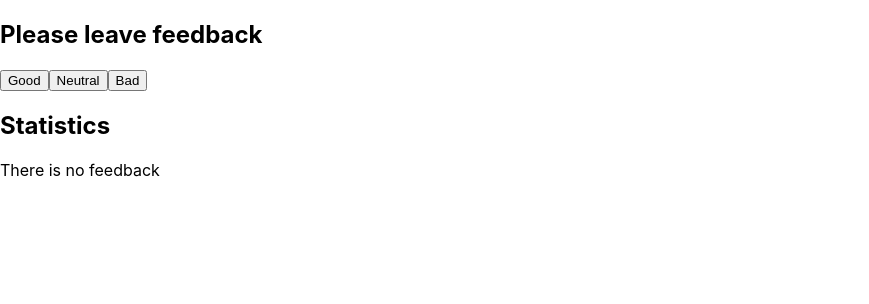
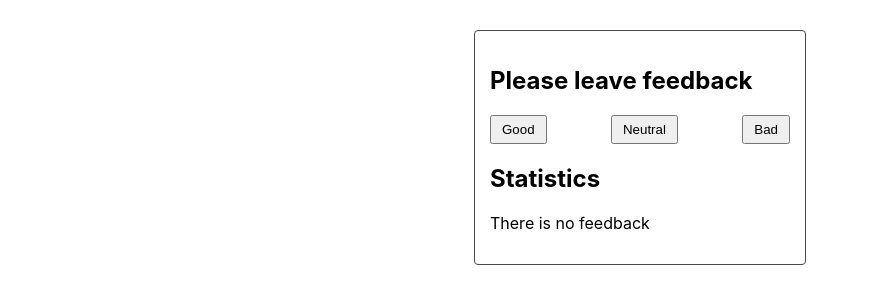
Before and after one commit to kovlanproj/goit-react-hw-02-feedback, a React (Create React App) app: page / in a window 1280 px wide. Shown: the top 304 px of the page, without its empty margins (0-869 px from the left). Built offline with nearby package versions, Linux system fonts and the light colour scheme.

Commit message:
add style

```diff
--- a/package.json
+++ b/package.json
@@ -4,6 +4,8 @@
   "private": true,
   "homepage": "https://kovlanproj.github.io/goit-react-hw-02-feedback/",
   "dependencies": {
+    "@emotion/react": "^11.10.0",
+    "@emotion/styled": "^11.10.0",
     "@testing-library/jest-dom": "^5.16.3",
     "@testing-library/react": "^12.1.4",
     "@testing-library/user-event": "^13.5.0",
--- a/src/components/App.jsx
+++ b/src/components/App.jsx
@@ -3,6 +3,7 @@
 import { FeedbackOptions } from './Feedback';
 import { Section } from './Feedback';
 import { Notification } from './Feedback';
+import { Container } from './App.styled.js';
 
 // export const App = () => {
 //   return <Feedback />;
@@ -38,7 +39,7 @@
   render() {
     const options = Object.keys(this.state);
     return (
-      <>
+      <Container>
         <Section title="Please leave feedback">
           <FeedbackOptions
             options={options}
@@ -59,7 +60,7 @@
             />
           )}
         </Section>
-      </>
+      </Container>
     );
   }
 }
--- /dev/null
+++ b/src/components/App.styled.js
@@ -0,0 +1,12 @@
+import styled from '@emotion/styled';
+
+export const Container = styled.div`
+  margin-left: auto;
+  margin-right: auto;
+  margin-top: 30px;
+  width: 300px;
+  padding: 15px;
+
+  border: 1px solid #494949;
+  border-radius: 4px;
+`;
--- a/src/components/Feedback/FeedbackOptions/FeedbackOptions.jsx
+++ b/src/components/Feedback/FeedbackOptions/FeedbackOptions.jsx
@@ -1,11 +1,13 @@
+import { FeedbackButtons, Button } from './FeedbackOptions.styled.js';
+
 export const FeedbackOptions = ({ options, onLeaveFeedback }) => {
   return (
-    <>
+    <FeedbackButtons>
       {options.map(option => (
-        <button type="button" onClick={() => onLeaveFeedback(option)}>
+        <Button type="button" onClick={() => onLeaveFeedback(option)}>
           {option.charAt(0).toUpperCase() + option.slice(1)}
-        </button>
+        </Button>
       ))}
-    </>
+    </FeedbackButtons>
   );
 };
--- /dev/null
+++ b/src/components/Feedback/FeedbackOptions/FeedbackOptions.styled.js
@@ -0,0 +1,13 @@
+import styled from '@emotion/styled';
+
+export const FeedbackButtons = styled.div`
+  display: flex;
+  justify-content: space-between;
+`;
+
+export const Button = styled.button`
+  padding-top: 5px;
+  padding-bottom: 5px;
+  padding-left: 10px;
+  padding-right: 10px;
+`;
--- a/src/components/Feedback/Statistics/Statistics.jsx
+++ b/src/components/Feedback/Statistics/Statistics.jsx
@@ -11,7 +11,7 @@
       <p>Neutral: {neutral}</p>
       <p>Bad: {bad}</p>
       <p>Total feedbacks: {total}</p>
-      <p>PositiveFeedback: {positivePercentage}%</p>;
+      <p>PositiveFeedback: {positivePercentage}%</p>
     </>
   );
 };
```
Also changed, not shown: 1 other file (tests, documents, lock files or other folders).
